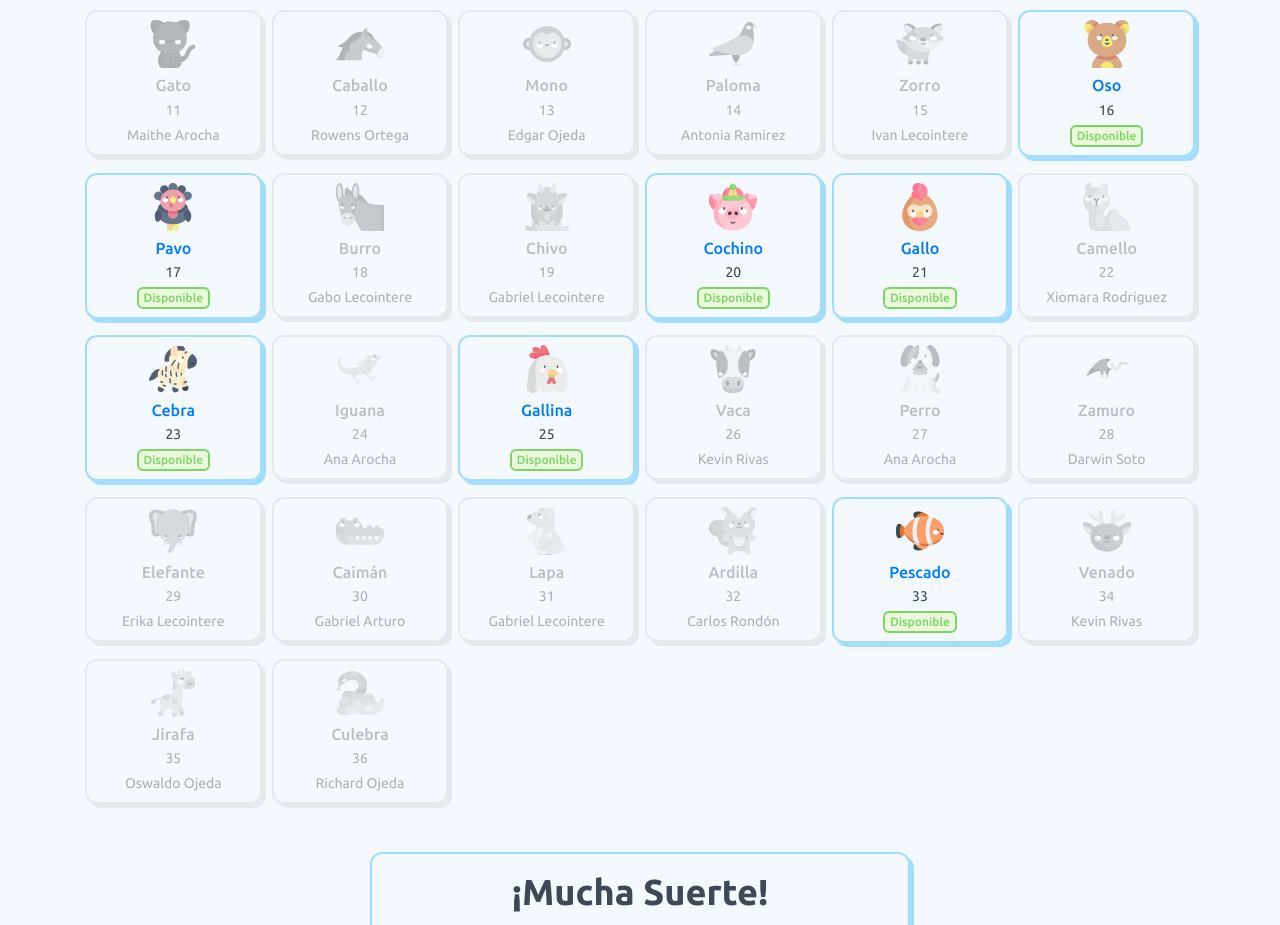
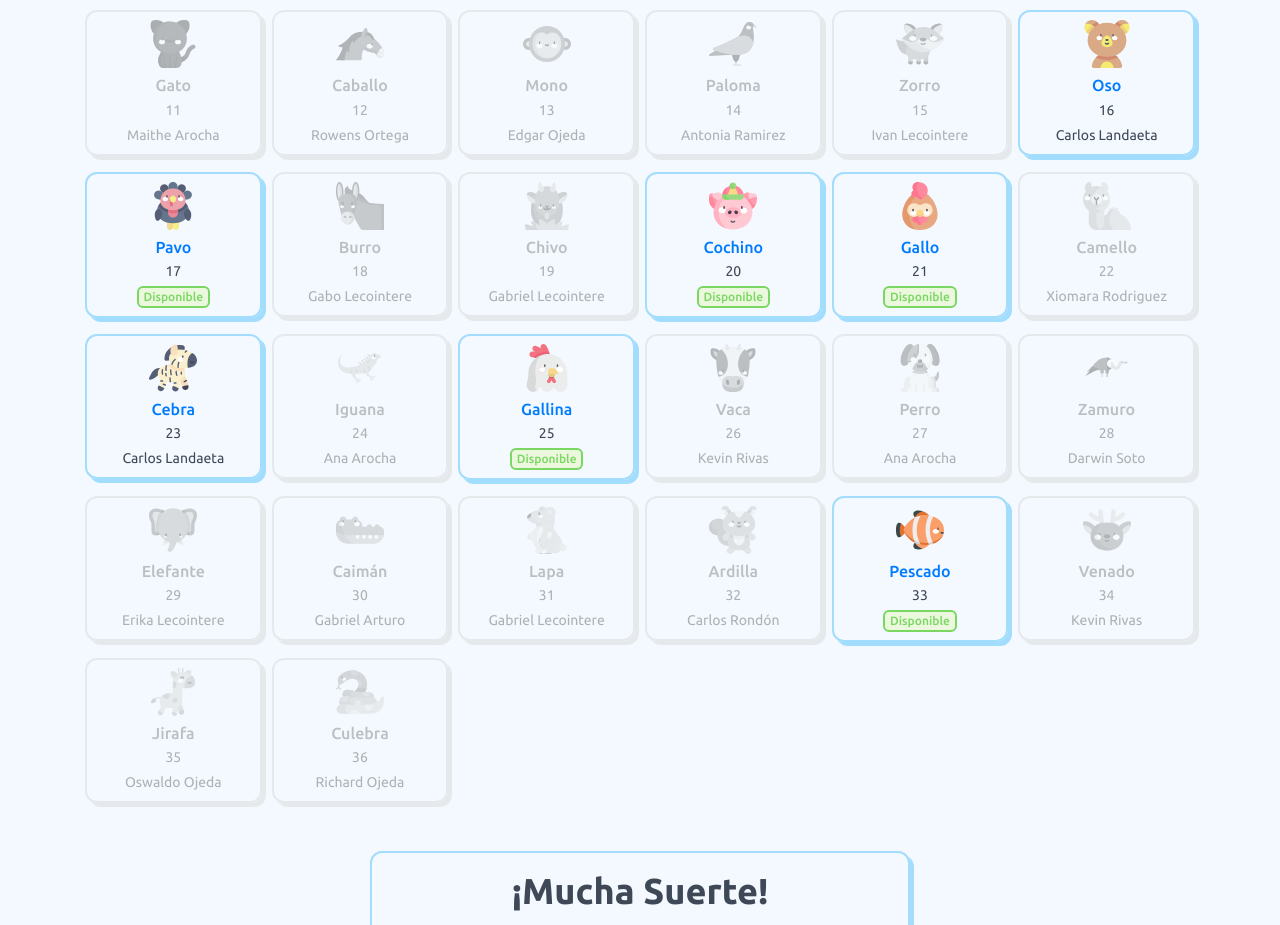
Before and after one commit to carlossacem/phone-giveaway, a website: page index.html in a window 1280 px wide. Shown: the part 1045-1970 px from the top of the page. Drawn offline with nearby package versions, Linux system fonts and the light colour scheme.

Commit message:
oso, cebra

```diff
--- a/index.html
+++ b/index.html
@@ -613,7 +613,7 @@
                             </svg>
                             <h6 class="text-primary mb-1">Oso</h6>
                             <div class="mb-1">16</div>
-                            <a class="badge badge-success" href="https://wa.me/584129408671?text=El%20n%C3%BAmero%2016%20animal%20%22Oso%22">Disponible</a>
+                            <div>Carlos Landaeta</div>
                         </div>
                     </div>
                 </div>
@@ -870,7 +870,7 @@
                             </svg>
                             <h6 class="text-primary mb-1">Cebra</h6>
                             <div class="mb-1">23</div>
-                            <a class="badge badge-success" href="https://wa.me/584129408671?text=El%20n%C3%BAmero%2023%20animal%20%22Cebra%22">Disponible</a>
+                            <div>Carlos Landaeta</div>
                         </div>
                     </div>
                 </div>
```
